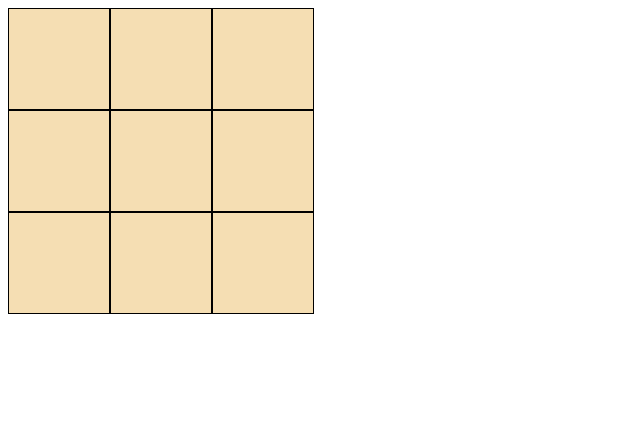
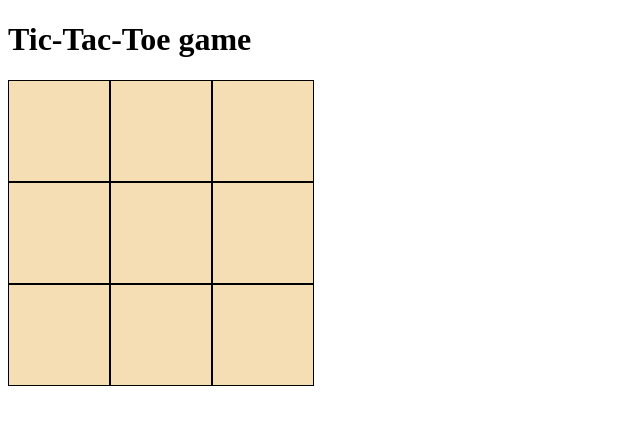
Before and after one commit to sm-karthi/GAndG-Tic-Tac-Toe-logic, a plain HTML site: page index.html in a window 1280 px wide. Shown: the whole page, without its empty margins (0-640 px from the left). Drawn offline with Linux system fonts and the light colour scheme.

Commit message:
Add a heading

```diff
--- a/index.html
+++ b/index.html
@@ -12,6 +12,10 @@
     <script>
         let res = document.createElement("h1");
 
+        let heading = document.createElement("h1");
+        heading.innerText = "Tic-Tac-Toe game"
+        document.body.appendChild(heading);
+
         let gameOver = false;
 
         let container = document.createElement("div");
@@ -20,6 +24,7 @@
         container.style.backgroundColor = "gray";
         container.style.display = "flex";
         container.style.flexWrap = "wrap";
+
 
         let matrix = [];
         for (let i = 0; i < 3; i++) {
```
